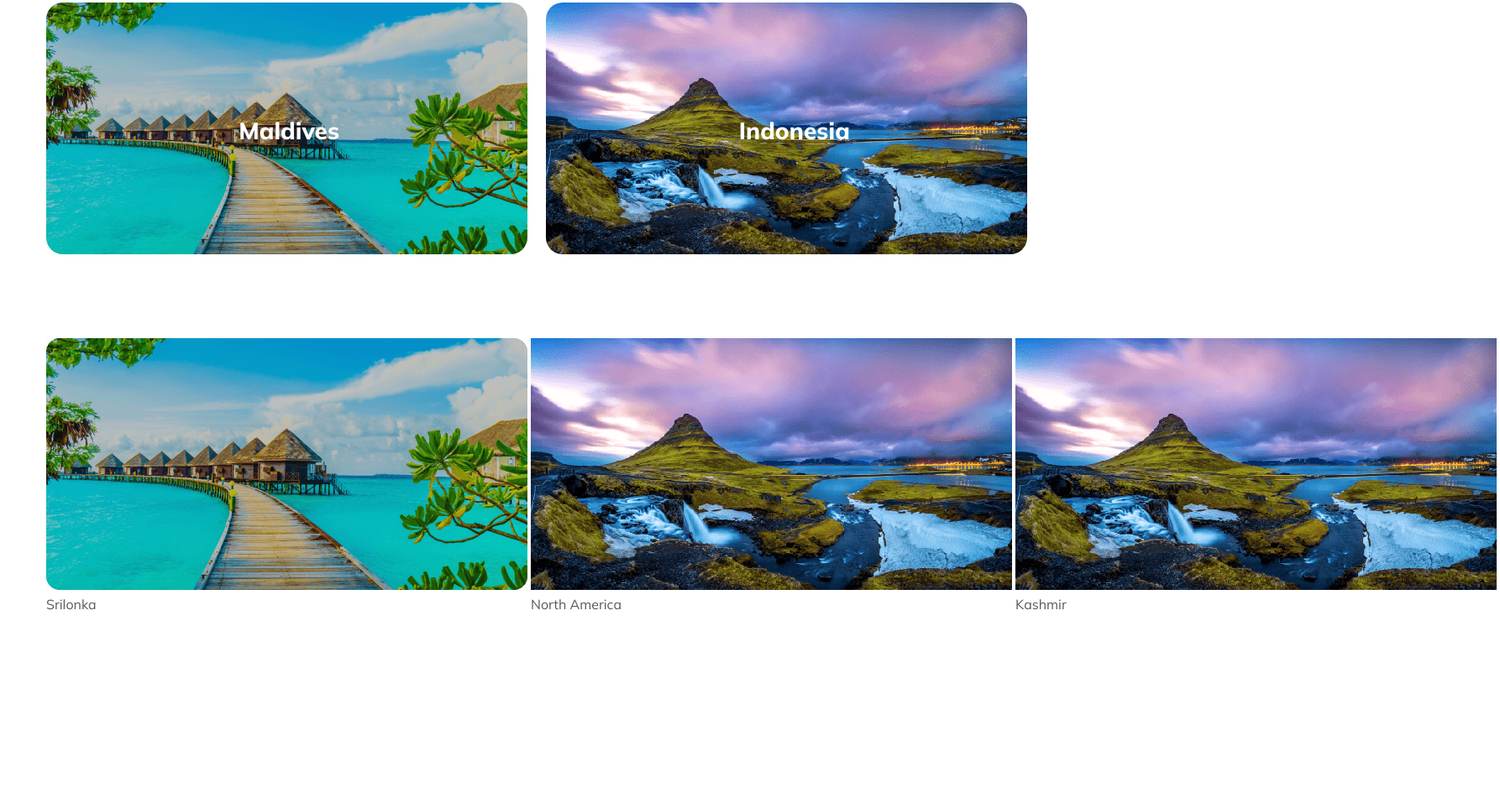
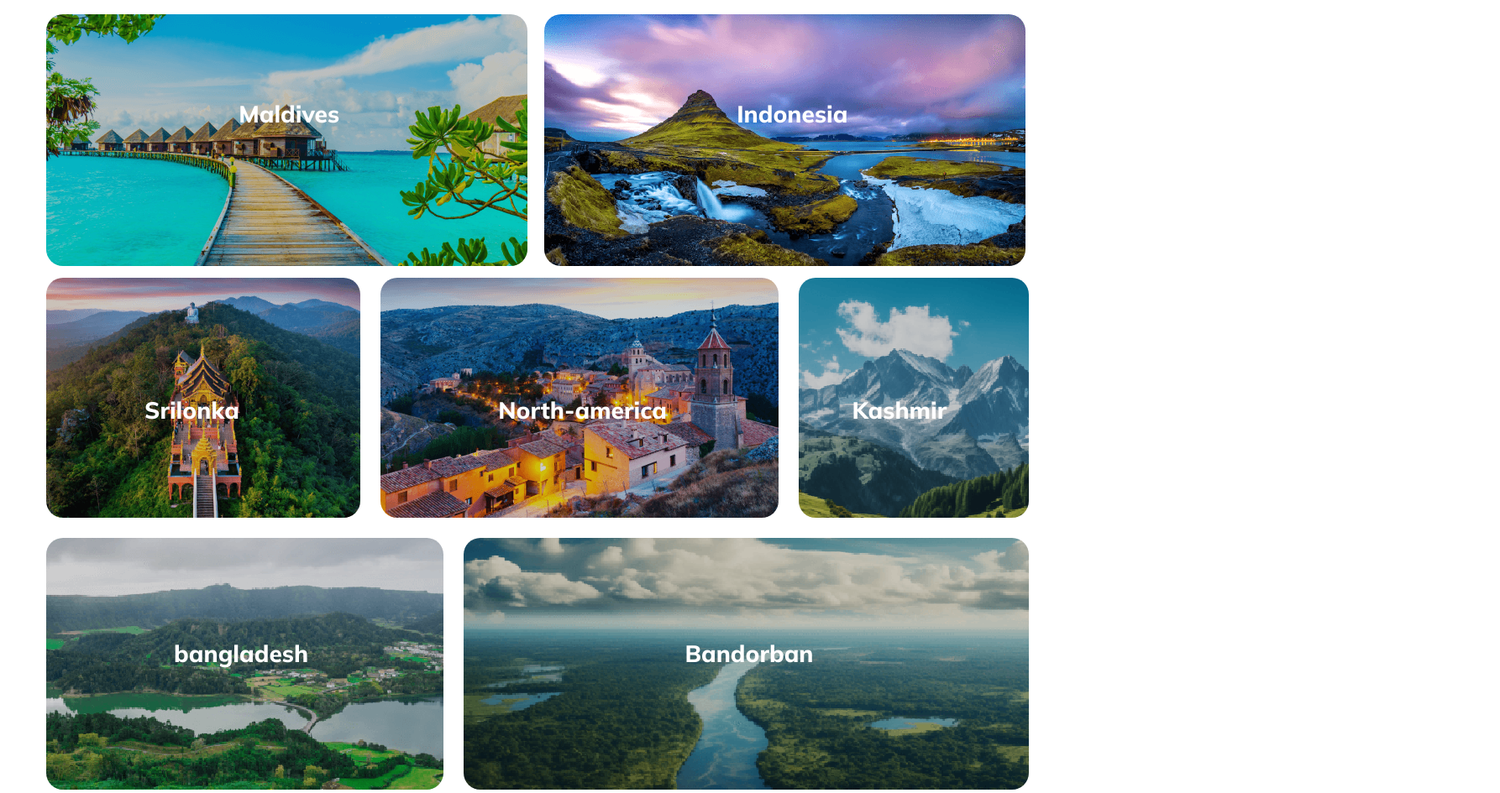
Before and after one commit to mjakaria11/B9A2-Hero-Travel-main, a plain HTML site: page index.html in a window 1280 px wide. Shown: the part 1478-2423 px from the top of the page at 84% size, 1786 px wide, since content can reach past the window. Before the commit the page ends 2235 px from the top, so only its background shows below. Drawn offline with Linux system fonts and the light colour scheme; a web font is replaced by a local one.

Commit message:
section uploaded

```diff
--- a/index.html
+++ b/index.html
@@ -91,6 +91,7 @@
           <p>Border control policies typically require travellers to present valid travel documents in order to
             ascertain their
             identity, nationality or permanent residence status.</p>
+        </div>
         <div class="image-1">
           <div class="maldivs">
             <img src="Images/Rectangle 5.png" alt="">
@@ -102,18 +103,34 @@
           </div>
         </div>
 
+
+
+
         <div class="image-2">
           <div class="Srilonka">
-              <img src="Images/Rectangle 5.png" alt="">
+            <img src="Images/3/srilon.png" alt="">
             <p>Srilonka</p>
+
           </div>
-            <div class="North-America">
-              <img src="Images/Rectangle 8 (1).png" alt="">
-              <p>North America</p>
+          <div class="North-america">
+            <img src="Images/3/ama.png" alt="">
+            <p>North-america</p>
           </div>
           <div class="Kashmir">
-              <img src="Images/Rectangle 8 (1).png" alt="">
+            <img src="Images/3/kasmir.png" alt="">
             <p>Kashmir</p>
+          </div>
+        </div>
+
+        <div class="image-3">
+          <div class="bangladesh">
+            <img src="Images/b/ban.png" alt="">
+            <p>bangladesh</p>
+
+          </div>
+          <div class="Bandorban">
+            <img src="Images/b/Rectangle 11.png" alt="">
+            <p>Bandorban</p>
           </div>
         </div>
 
--- a/style/style.css
+++ b/style/style.css
@@ -127,12 +127,31 @@ menu{
 
  /* choice item  */
 
+.choice-item {
+  margin-top: 50px;
+  text-align: center;
+  /* align-items: center; */
+  margin-left: 320px;
+}
+.choice-item h2{
+  color: #131318;
+  font-size: 40px;
+  font-weight: 800;
+}
+.choice-item p{
+  color: rgba(19, 19, 24, 0.70);
+  font-size: 16px;
+  font-weight: 400;
+  line-height: 26px
+}
+
  .image-1{
-  margin-top: 80px;
+  margin-top: 20px;
   display: flex;
   width: 48%;
-  gap: 4%;
-  height: 400px;
+  gap: 20px;
+  margin-bottom: 10px;
+  /* height: 400px; */
  }
  .image-1 img{
   border-radius: 20px;
@@ -159,11 +178,74 @@ menu{
   font-size: 28px;
   font-weight: 800;
  }
- .image-2{
-  display: grid;
-  grid-template-columns:  1fr 2fr 1fr;
-  width: 100%;
- }
+.image-2{
+  display: flex;
+  gap: 24px;
+  position: relative;
+}
+.image-2 img{
+  border-radius: 20px;/
+}
+.North-america p {
+  position: absolute;
+  top: 50%;
+  left: 46%;
+  color: #FFF;
+  font-size: 28px;
+  font-weight: 800;
+}
+.Kashmir p{
+  position: absolute;
+  top: 50%;
+  left: 82%;
+  color: #FFF;
+  font-size: 28px;
+  font-weight: 800;
+}
+.Srilonka p{
+  position: absolute;
+  top: 50%;
+  left: 10%;
+  color: #FFF;
+  font-size: 28px;
+  font-weight: 800;
+}
+.image-3{
+  display: flex;
+  gap: 24px;
+  position: relative;
+}
+.image-3 img{
+  border-radius: 20px;
+  margin-top: 20px;
+}
+.bangladesh p{
+  position: absolute;
+  top: 40%;
+  left: 13%;
+  color: #FFF;
+  font-size: 28px;
+  font-weight: 800;
+}
+.bangladesh p{
+  position: absolute;
+  top: 45%;
+  left: 13%;
+  color: #FFF;
+  font-size: 28px;
+  font-weight: 800;
+}
+.Bandorban p{
+  position: absolute;
+  top: 45%;
+  left: 65%;
+  color: #FFF;
+  font-size: 28px;
+  font-weight: 800;
+}
+
+
+
 
 
 
```
Also changed, not shown: Images/3/ama.png (added), Images/3/kasmir.png (added), Images/3/srilon.png (renamed from Images/Rectangle 6.png), Images/Rectangle 10.png (deleted), Images/Rectangle 11.png (deleted), Images/Rectangle 7.png (deleted), Images/Rectangle 9.png (deleted), Images/b/Rectangle 11.png (added), Images/b/ban.png (added). Lines whose indentation alone changed are shown as unchanged.
